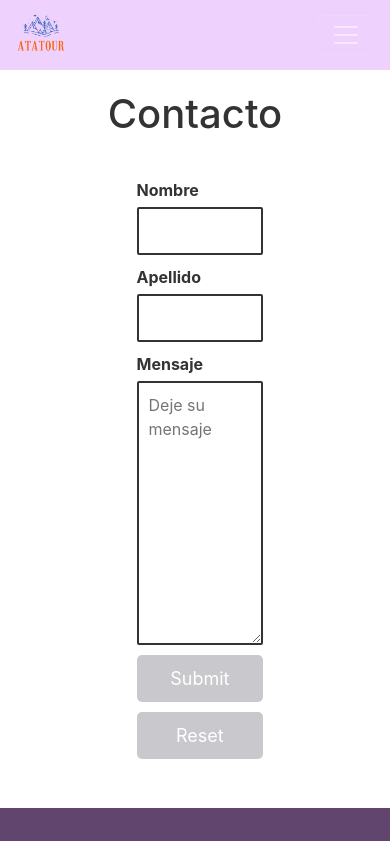
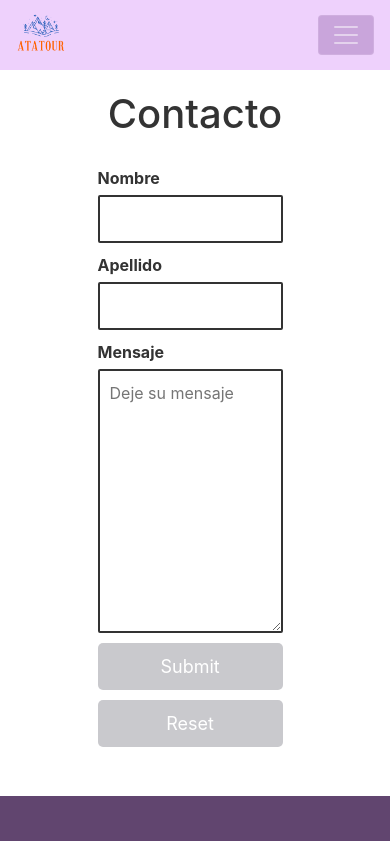
Before and after one commit to Valcaar/Valcaar.github.io, a website: page pages/contacto.html in a window 390 px wide. Shown: the top 841 px of the page. Drawn offline with nearby package versions, Linux system fonts and the light colour scheme.

Commit message:
arreglando errores

```diff
--- a/scss/_colores.scss
+++ b/scss/_colores.scss
@@ -2,6 +2,7 @@ $color-principal: #ff0000;
 $color-navbar: #eed1fc;
 $color-texto-navbar: rgb(117, 115, 115);
 $color-enlace-navbar: #201f1f;
+$color-navbar-toggler: #c9a5db;
 $color-enlace-hover-navbar: rgb(101, 69, 176);
 $color-texto-jumbotron: #ffffff;
 $color-texto-call: white;
--- a/scss/_contacto.scss
+++ b/scss/_contacto.scss
@@ -4,16 +4,17 @@ main .contacto {
   background-color: $color-fondo-contacto;
   padding-bottom: 10%;
 }
+
 main .contacto h1 {
   color: $color-texto-contacto;
   text-align: center;
   padding: 20px;
 }
 
-
 form {
   margin-top: 20px;
-  margin-left: 35%;
+  width: 50%;
+  margin: 0 auto;
 }
 
 label {
@@ -25,12 +26,18 @@ label {
 
 input, textarea {
   display: block;
-  width: 50%;
+  width: 100%;
   padding: 10px;
   border: 2px solid $color-texto-contacto;
   border-radius: 2px;
   font-size: 16px;
   margin-bottom: 10px;
+}
+
+@media screen and (max-width: 768px) {
+  input, textarea {
+    width: 95%;
+  }
 }
 
 .btnFormulario {
@@ -41,9 +48,8 @@ input, textarea {
   border-radius: 5px;
   font-size: 18px;
 }
+
 .btnFormulario:hover {
   background-color: $color-boton-active;
-  border-color: $color-boton-active
+  border-color: $color-boton-active;
 }
-
-  /* fin formulario */
--- a/scss/_navbar.scss
+++ b/scss/_navbar.scss
@@ -9,8 +9,13 @@
 .navbar-collapse {
   display: flex;
   justify-content: end;
+  background-color: $color-navbar;
+  width: 100%;
 }
-
+.navbar-toggler {
+  background-color: $color-navbar-toggler;
+  z-index: 9999;
+}
 .navbar-brand {
   color: $color-texto-navbar !important;
 }
```
Also changed, not shown: css/estilos.css, 2 other files.
